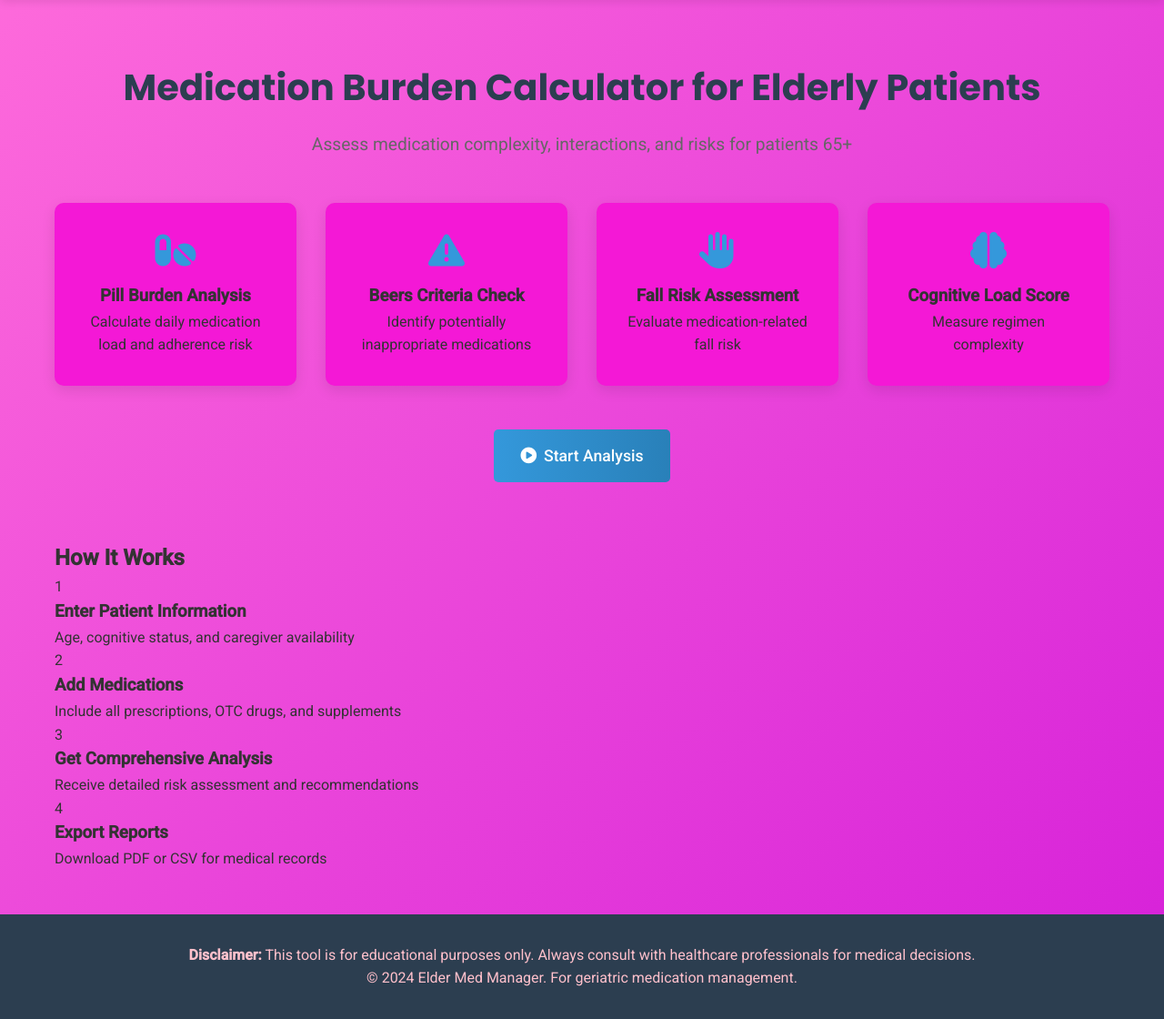
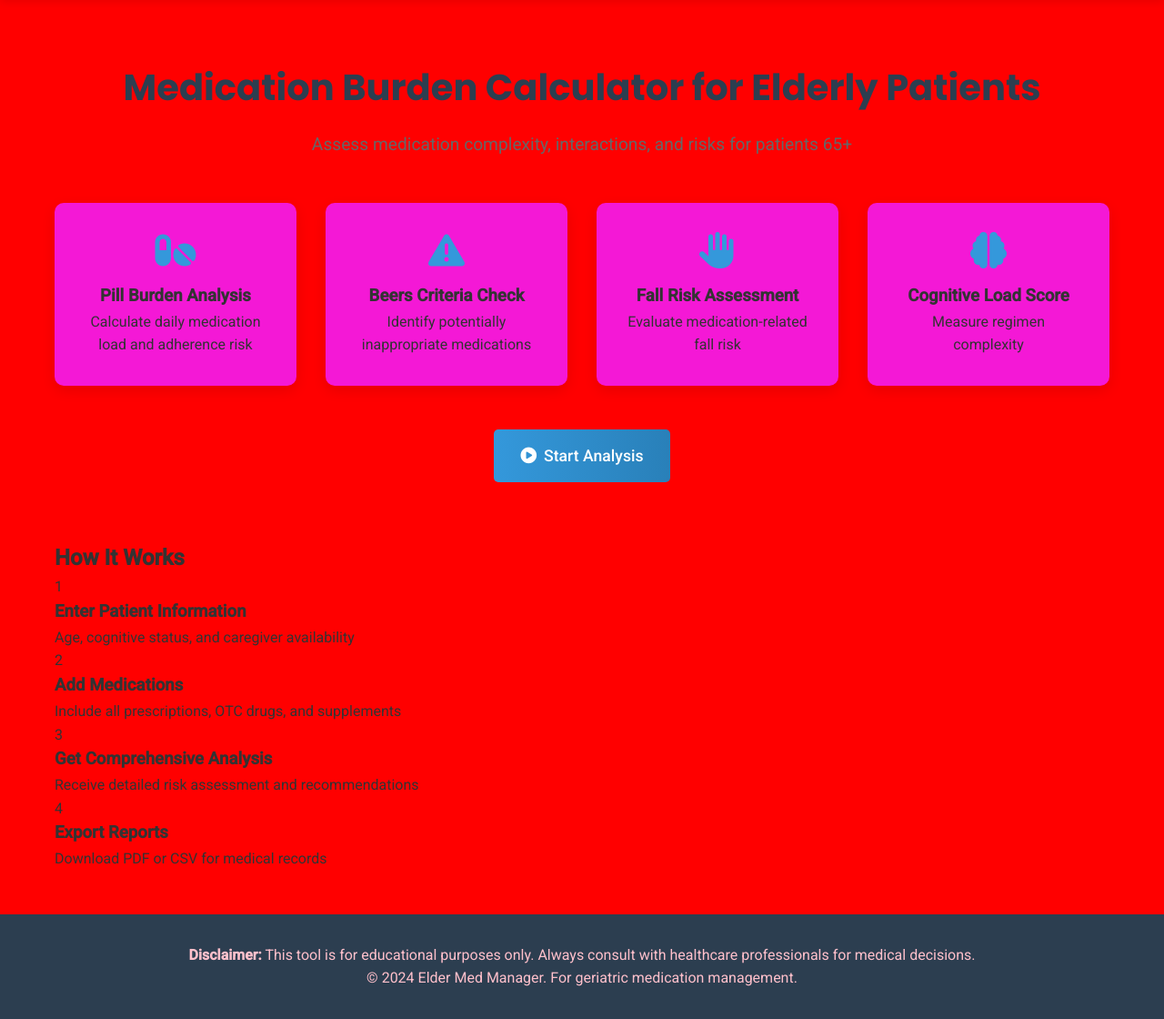
Before and after one commit to orionpoyet/Elderly-Medication-Burden-Calculator, a Flask app: page / in a window 1280 px wide. Shown: the part 96-1216 px from the top of the page at 91% size. Run offline with Flask 3, Linux system fonts and the light colour scheme.

Commit message:
Update CSS

```diff
--- a/static/static/css/style.css
+++ b/static/css/style.css
@@ -9,7 +9,7 @@ body {
     font-family: 'Roboto', sans-serif;
     line-height: 1.6;
     color: #333;
-    background: linear-gradient(135deg, #ff6ddb 0%, #d620d9 100%);
+    background: red;
     min-height: 100vh;
 }
 
```
Also changed, not shown: static/js/app.js (renamed from static/static/js/app.js).
